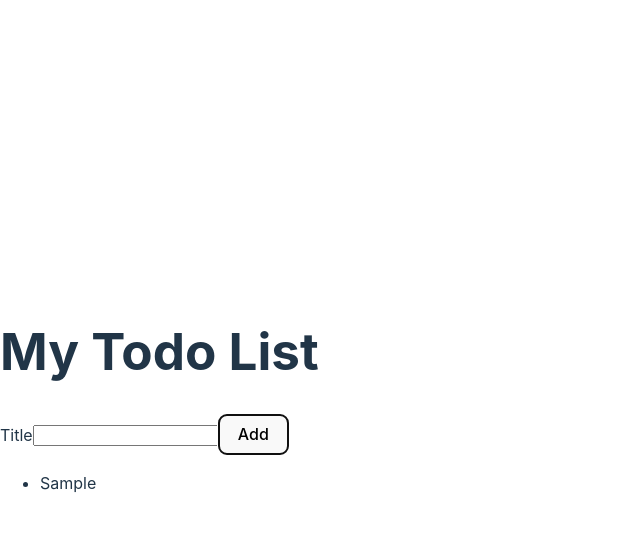
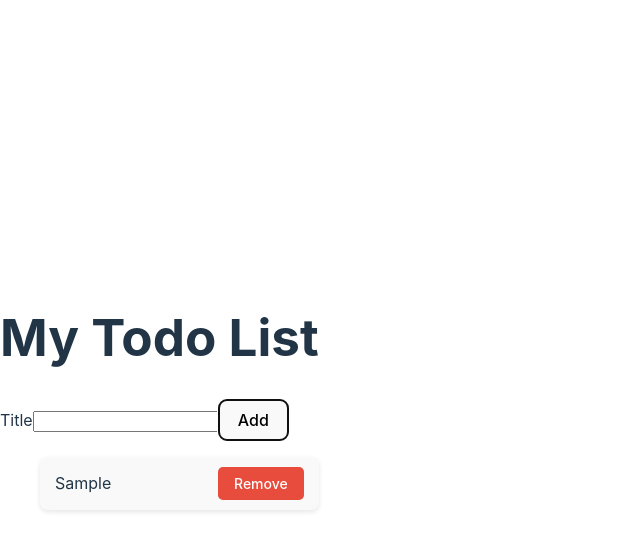
Before and after one commit to JaneGH/react-todo, a React (Vite) app: page / in a window 1280 px wide. Both pictures are taken after typing "Sample" into the empty fields and a click on the button "Add". Shown: the top 550 px of the page, without its empty margins (0-640 px from the left). Built offline with nearby package versions, Linux system fonts and the light colour scheme.

Commit message:
Created Reusable Components

```diff
--- a/src/AddTodoForm.tsx
+++ b/src/AddTodoForm.tsx
@@ -1,4 +1,5 @@
 import React, { useState, ChangeEvent, FormEvent } from "react";
+import InputWithLabel from "./InputWithLabel";
 
 interface Todo {
   title: string;
@@ -31,14 +32,12 @@ const AddTodoForm: React.FC<AddTodoFormProps> = ({ onAddTodo }) => {
 
   return (
     <form onSubmit={handleAddTodo}>
-      <label htmlFor="todoTitle">Title</label>
-      <input
-        id="todoTitle"
-        name="title"
-        type="text"
+      <InputWithLabel
         value={todoTitle}
         onChange={handleTitleChange}
-      />
+      >
+        Title
+      </InputWithLabel>
       <button type="submit">Add</button>
     </form>
   );
--- a/src/App.tsx
+++ b/src/App.tsx
@@ -1,6 +1,7 @@
 import React, { useState, useEffect } from "react";
-import TodoList from "./TodoList";
+import TodoList from "./types/TodoList";
 import AddTodoForm from "./AddTodoForm";
+import "./styles/styles.css";
 
 // Define a type for the Todo item
 interface Todo {
@@ -31,11 +32,16 @@ const App: React.FC = () => {
     setTodoList((prevTodoList) => [...prevTodoList, newTodo]);
   };
 
+  const removeTodo = (id: number) => {
+    const updatedTodoList = todoList.filter((todo) => todo.id !== id);
+    setTodoList(updatedTodoList);
+  };
+
   return (
     <React.Fragment>
       <h1>My Todo List</h1>
       <AddTodoForm onAddTodo={addTodo} />
-      <TodoList todoList={todoList} />
+      <TodoList todoList={todoList} onRemoveTodo={removeTodo} />
     </React.Fragment>
   );
 };
--- /dev/null
+++ b/src/InputWithLabel.tsx
@@ -0,0 +1,34 @@
+import React, { useEffect, useRef } from "react";
+
+interface InputWithLabelProps {
+  value: string;
+  children: React.ReactNode;
+  onChange: (event: React.ChangeEvent<HTMLInputElement>) => void;
+}
+
+const InputWithLabel: React.FC<InputWithLabelProps> = (props) => {
+  const inputRef = useRef<HTMLInputElement>(null);
+  const { value, children, onChange } = props;
+
+     useEffect(() => {
+       if (inputRef.current) {
+         inputRef.current.focus();
+       }
+     }, []);
+
+  return (
+    <>
+      <label htmlFor="todoTitle">{children}</label>
+      <input
+        id="todoTitle"
+        name="title"
+        type="text"
+        value={value}
+        onChange={onChange}
+        ref={inputRef}
+      />
+    </>
+  );
+};
+
+export default InputWithLabel;
--- a/src/TodoList.tsx
+++ /dev/null
@@ -1,23 +0,0 @@
-import React from "react";
-import TodoListItem from "./TodoListItem";
-
-interface Todo {
-  id: number;
-  title: string;
-}
-
-interface TodoListProps {
-  todoList: Todo[];
-}
-
-const TodoList: React.FC<TodoListProps> = ({ todoList }) => {
-  return (
-    <ul>
-      {todoList.map((todo) => (
-        <TodoListItem key={todo.id} todo={todo} />
-      ))}
-    </ul>
-  );
-};
-
-export default TodoList;
--- a/src/TodoListItem.tsx
+++ b/src/TodoListItem.tsx
@@ -1,15 +1,24 @@
 import React from "react";
-
-interface Todo {
-  title: string;
-}
+import { Todo } from "./types";
 
 interface TodoListItemProps {
   todo: Todo;
+  onRemoveTodo: (id: number) => void;
 }
 
-const TodoListItem: React.FC<TodoListItemProps> = ({ todo }) => {
-  return <li>{todo.title}</li>;
+const TodoListItem: React.FC<TodoListItemProps> = ({ todo, onRemoveTodo }) => {
+  const handleRemoveClick = () => {
+    onRemoveTodo(todo.id);
+  };
+
+  return (
+    <li className="todo-list-item">
+      <span>{todo.title}</span>
+      <button className="remove-btn" onClick={handleRemoveClick}>
+        Remove
+      </button>
+    </li>
+  );
 };
 
 export default TodoListItem;
--- /dev/null
+++ b/src/styles/styles.css
@@ -0,0 +1,50 @@
+.todo-list-item {
+  display: flex;
+  justify-content: space-between;
+  align-items: center;
+  padding: 10px 15px;
+  background-color: #f9f9f9;
+  border-radius: 8px;
+  margin: 8px 0;
+  box-shadow: 0 2px 5px rgba(0, 0, 0, 0.1);
+  transition: background-color 0.3s ease, transform 0.2s ease;
+}
+
+.todo-list-item:hover {
+  background-color: #f1f1f1;
+  transform: translateY(-2px);
+}
+
+.remove-btn {
+  background-color: #e74c3c;
+  color: white;
+  font-size: 14px;
+  padding: 8px 16px;
+  border: none;
+  border-radius: 5px;
+  cursor: pointer;
+  transition: background-color 0.3s ease, transform 0.2s ease;
+}
+
+.remove-btn:hover {
+  background-color: #c0392b;
+  transform: scale(1.05);
+}
+
+.remove-btn:focus {
+  outline: none;
+  box-shadow: 0 0 5px rgba(231, 76, 60, 0.7);
+}
+
+.remove-btn {
+  animation: fadeIn 0.5s ease-out;
+}
+
+@keyframes fadeIn {
+  0% {
+    opacity: 0;
+  }
+  100% {
+    opacity: 1;
+  }
+}
--- /dev/null
+++ b/src/types.ts
@@ -0,0 +1,4 @@
+export interface Todo {
+  id: number;
+  title: string;
+}
--- /dev/null
+++ b/src/types/TodoList.tsx
@@ -0,0 +1,20 @@
+import React from "react";
+import TodoListItem from "../TodoListItem";
+import { Todo } from "../types";
+
+interface TodoListProps {
+  todoList: Todo[];
+  onRemoveTodo: (id: number) => void;
+}
+
+const TodoList: React.FC<TodoListProps> = ({ todoList, onRemoveTodo }) => {
+  return (
+    <ul>
+      {todoList.map((todo) => (
+        <TodoListItem key={todo.id} todo={todo} onRemoveTodo={onRemoveTodo} />
+      ))}
+    </ul>
+  );
+};
+
+export default TodoList;
```
